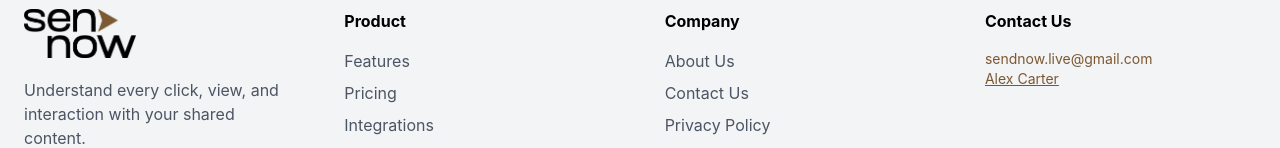
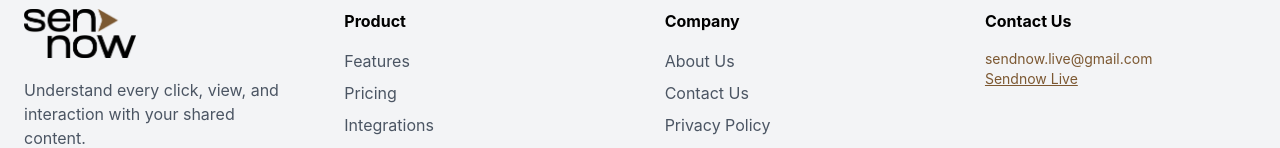
Before and after one commit to Get-analytics/Sndnow, a React (Create React App) app: page / in a window 1280 px wide. Shown: the part 7768-7916 px from the top of the page. Built offline with nearby package versions, Linux system fonts and the light colour scheme.

Commit message:
Update Footer.jsx

```diff
--- a/src/Component/Footer.jsx
+++ b/src/Component/Footer.jsx
@@ -100,12 +100,12 @@
               <p className="text-[#7C5832]">sendnow.live@gmail.com</p>
 
               <a
-                href="https://x.com/carter_ale15512"
+                href="https://x.com/sendnow_live"
                 target="_blank"
                 rel="noopener noreferrer"
                 className="text-[#7C5832] underline"
               >
-                Alex Carter
+               Sendnow Live
               </a>
             </div>
           </motion.div>
```
